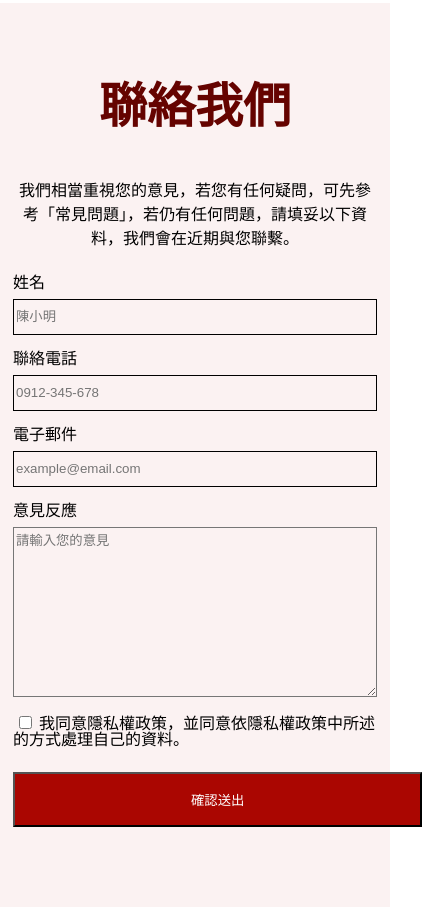
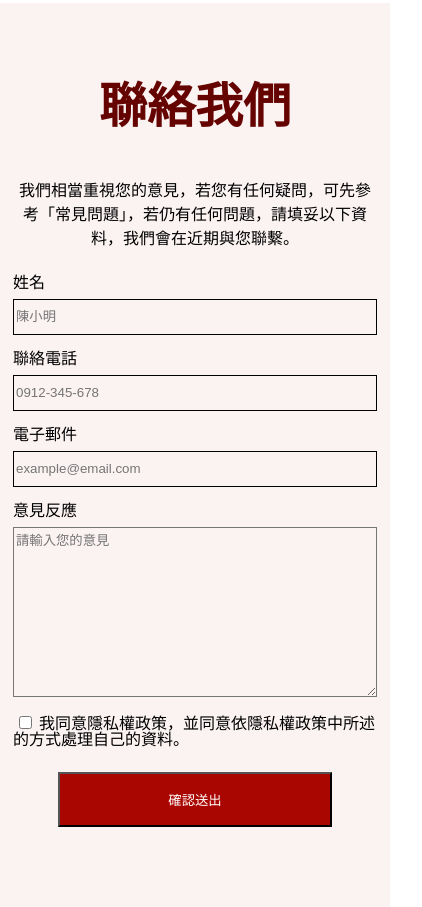
Before and after one commit to Urchinfox/PracticeW4, a website built with Vite: page pages/index.html in a window 390 px wide. Shown: the part 5513-6420 px from the top of the page, 422 px wide, since content can reach past the window. Built offline with nearby package versions, Linux system fonts and the light colour scheme.

Commit message:
modify index-contant-btn for x axle

```diff
--- a/assets/scss/pages/_index.scss
+++ b/assets/scss/pages/_index.scss
@@ -299,6 +299,11 @@
       color: $primary;
       transition-duration:.3s;
     }
+    @include mobile{
+      .contact-btn{
+        padding: 16px 108px;
+      }
+    }
   }
 
 
@@ -316,15 +321,3 @@
     padding: 0 13px;
   }
 }
-
-
-
-
-
-@media (max-width:576px){
-  /* banner------------------------ */
-
-
-
-
-}
```
